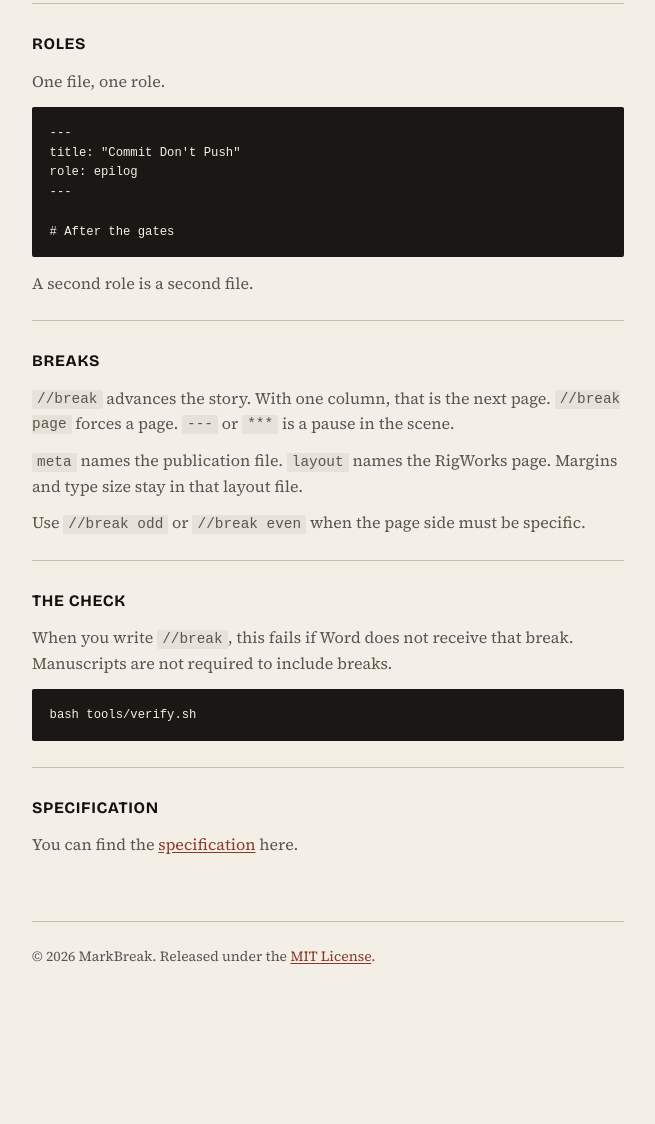
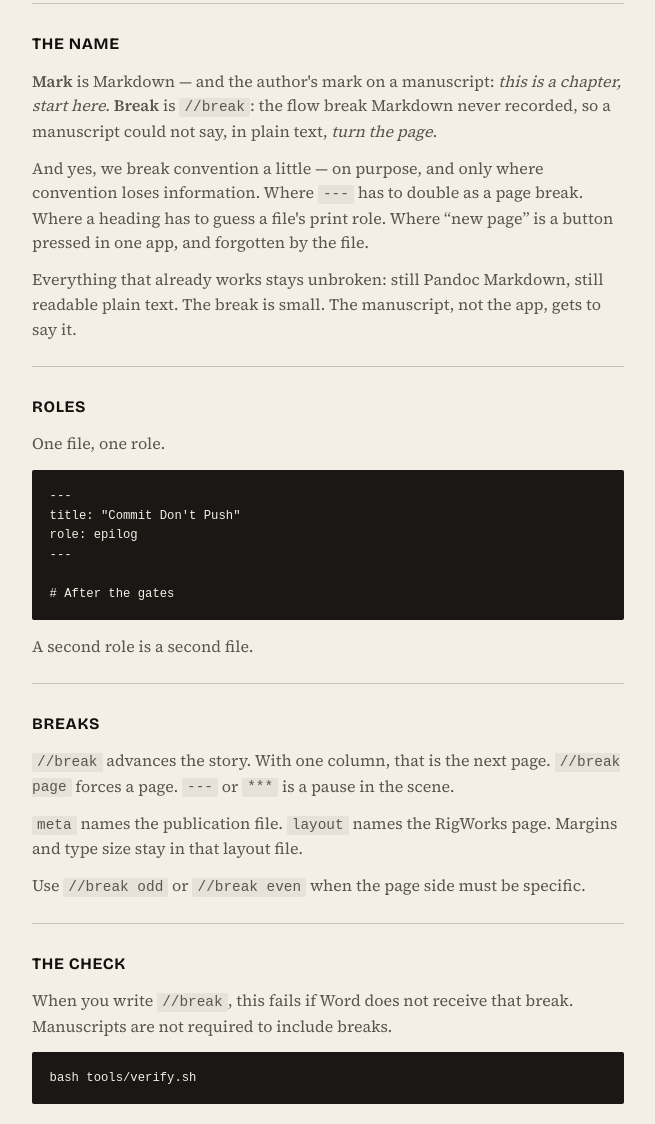
Before and after one commit to 13-Books/markbreak, a plain HTML site: page index.html in a window 1280 px wide. Shown: the part 374-1498 px from the top of the page, without its empty margins (312-967 px from the left). Before the commit the page ends 1422 px from the top, so only its background shows below. Drawn offline with nearby package versions, Linux system fonts and the light colour scheme.

Commit message:
Explain the MarkBreak name; link Plain Text Humans

```diff
--- a/index.html
+++ b/index.html
@@ -4,7 +4,7 @@
   <meta charset="utf-8" />
   <meta name="viewport" content="width=device-width, initial-scale=1" />
   <title>MarkBreak</title>
-  <meta name="description" content="A Markdown profile for printed matter. Roles in YAML. Hard breaks in the file." />
+  <meta name="description" content="MarkBreak: a Markdown profile for printed matter. Roles in YAML. Hard breaks in the file. We break convention a little — for the better." />
   <link rel="preconnect" href="https://fonts.googleapis.com" />
   <link rel="preconnect" href="https://fonts.gstatic.com" crossorigin />
   <link href="https://fonts.googleapis.com/css2?family=Bricolage+Grotesque:opsz,wght@12..96,500;12..96,700&family=Source+Serif+4:opsz,wght@8..60,400;8..60,600&display=swap" rel="stylesheet" />
@@ -143,6 +143,13 @@
     </div>
 
     <section>
+      <h2>The name</h2>
+      <p><strong>Mark</strong> is Markdown — and the author's mark on a manuscript: <em>this is a chapter, start here.</em> <strong>Break</strong> is <code>//break</code>: the flow break Markdown never recorded, so a manuscript could not say, in plain text, <em>turn the page</em>.</p>
+      <p>And yes, we break convention a little — on purpose, and only where convention loses information. Where <code>---</code> has to double as a page break. Where a heading has to guess a file's print role. Where “new page” is a button pressed in one app, and forgotten by the file.</p>
+      <p>Everything that already works stays unbroken: still Pandoc Markdown, still readable plain text. The break is small. The manuscript, not the app, gets to say it.</p>
+    </section>
+
+    <section>
       <h2>Roles</h2>
       <p>One file, one role.</p>
       <pre><code>---
@@ -173,7 +180,7 @@ role: epilog
     </section>
 
     <footer>
-      <p class="copy">© 2026 MarkBreak. Released under the <a href="LICENSE">MIT License</a>.</p>
+      <p class="copy">© 2026 MarkBreak. Released under the <a href="LICENSE">MIT License</a>. · Praised by <a href="https://plaintexthumans.com">Plain Text Humans</a></p>
     </footer>
   </main>
 </body>
```
Also changed, not shown: 1 other file.
